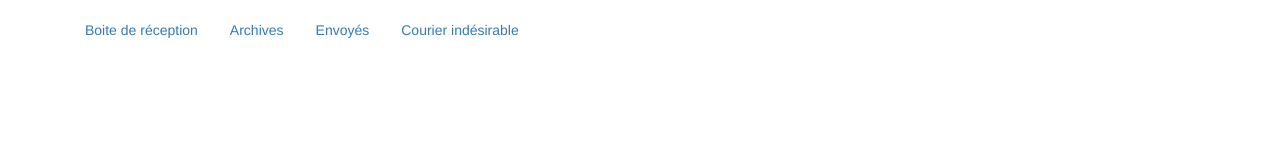
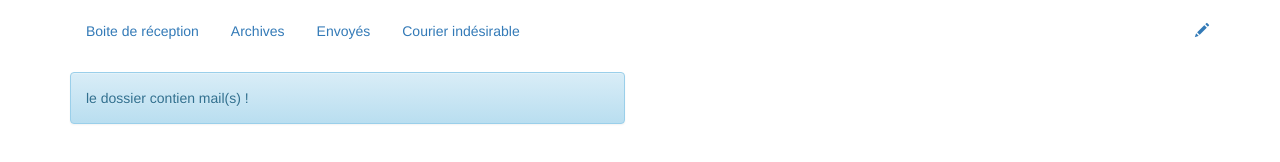
Before and after one commit to acatsuki/WebMail, a plain HTML site: page index.html in a window 1280 px wide. Drawn offline with nearby package versions, Linux system fonts and the light colour scheme; some packages are replaced by stand-ins of ours; a script that the page names is missing.

Commit message:
redesign interface

```diff
--- a/index.html
+++ b/index.html
@@ -10,15 +10,21 @@
     <link rel="stylesheet" href="bootstrap/css/bootstrap.min.css">
     <link rel="stylesheet" href="bootstrap/css/bootstrap-theme.min.css">
 
-    <link rel="stylesheet" href="style.css">
+    <link rel="stylesheet" href="css/style.css">
   </head>
 
   <body ng-app="webMail" ng-controller="webMailCtrl">
     <div class="container">
-      <ul class="nav nav-pills spacer">
+      <div class="row">
+        <div class="col-md-6">
+          <div class="navbar">
+            <ul class="nav nav-pills navbar-left spacer">
               <li ng-repeat="folder in folders"
                   ng-class="{ active: folder == currentFolder }" class="clickable"><a href="#{{folder.value}}">{{folder.label}}</a></li>
             </ul>
+          </div>
+
+          <div class="alert alert-info">le dossier contien {{filteredEmails.length}} mail(s) !</div>
 
           <div ng-show="currentFolder != null">
 
@@ -65,10 +71,16 @@
           </tbody>
           </table>
 
-        <div class="alert alert-info">le dossier contien {{filteredEmails.length}} mails !</div>
-
           </div>
-
+        </div>
+        <div class="col-md-6">
+          <div class="navbar">
+            <ul class="nav nav-pills navbar-right spacer">
+              <li>
+                <a href="#/newEmail"><span class="glyphicon glyphicon-pencil"></span></a>
+              </li>
+            </ul>
+          </div>
           <div ng-show="currentEmail != null">
             <div class="well">
               <h1>{{currentEmail.subject}}</h1>
@@ -80,13 +92,14 @@
             <p ng-bind-html="currentEmail.content">{{currentEmail.content}}</p>
 
           </div>
-
+        </div>
+      </div>
     </div>
 
     <script type="text/javascript" src="https://ajax.googleapis.com/ajax/libs/angularjs/1.6.3/angular.min.js"></script>
     <script type="text/javascript" src="https://ajax.googleapis.com/ajax/libs/angularjs/1.6.3/angular-sanitize.min.js"></script>
     <script type="text/javascript" src="https://cdnjs.cloudflare.com/ajax/libs/angular-i18n/1.6.3/angular-locale_fr-fr.js"></script>
-    <script type="text/javascript" src="app.js"></script>
+    <script type="text/javascript" src="js/app.js"></script>
   </body>
 
 </html>
```
Also changed, not shown: css/style.css (renamed from style.css), js/app.js (renamed from app.js). Lines whose indentation alone changed are shown as unchanged.
